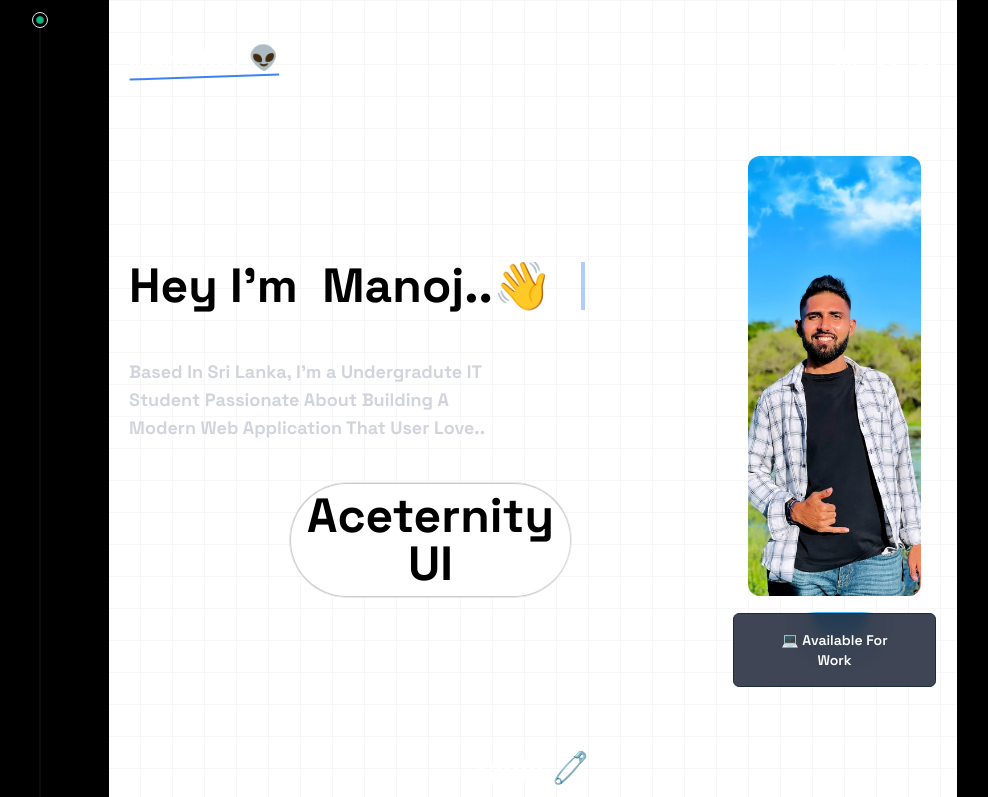
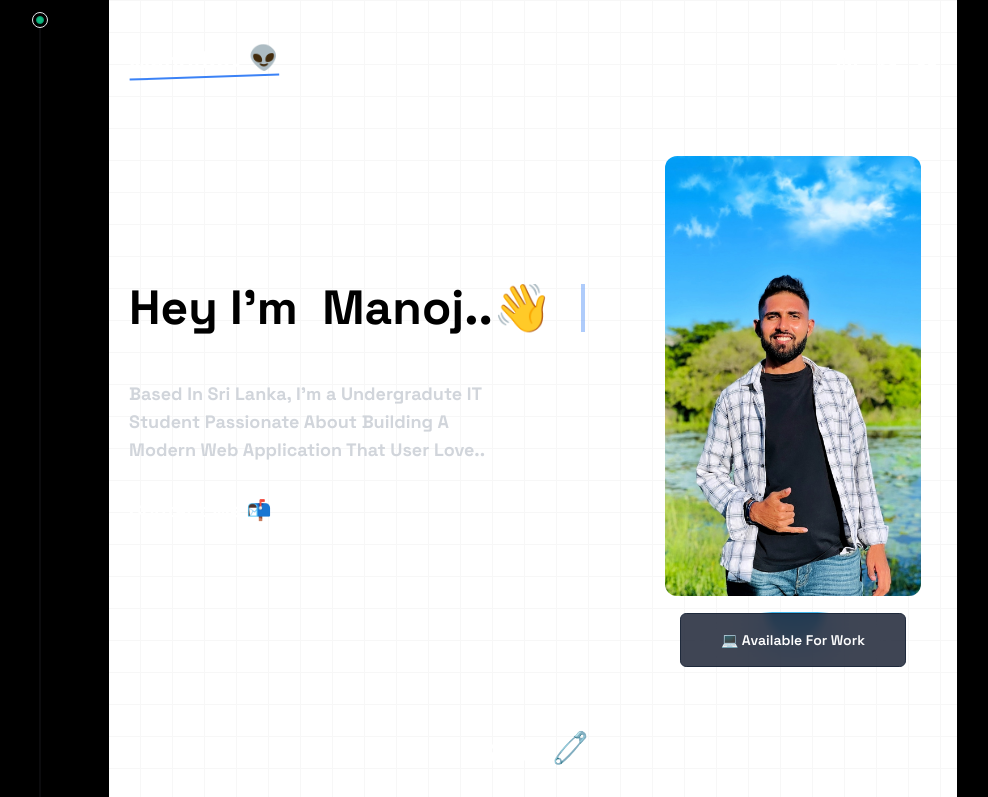
Before and after one commit to ItsLasa/profile, a Next.js app: page / in a window 1280 px wide. Shown: the top 797 px of the page, without its empty margins (107-1095 px from the left). Built offline with nearby package versions, Linux system fonts and the light colour scheme.

Commit message:
remove previous ui comp

```diff
--- a/app/(home)/components/Hero.tsx
+++ b/app/(home)/components/Hero.tsx
@@ -36,7 +36,7 @@
           }
         </p>
 
-        <div className="m-40 flex justify-center text-center">
+      {/* <div className="p-10 flex justify-center text-center">
           <HoverBorderGradient
             containerClassName="rounded-full"
             as="button"
@@ -45,14 +45,14 @@
 
             <span>Aceternity UI</span>
           </HoverBorderGradient>
-        </div>
+        </div> */}
 
-        {/* <Link href={"mailto:manojlasantha306@gmail.com"}>
+        <Link href={"mailto:manojlasantha306@gmail.com"}>
                 <div className='text-[14px] lg:text-xl font-bold py-8'>
                     <h1 className='hover:text-blue-500 transition-all  hover:-rotate-1'>Contact Me 📬</h1>
 
                 </div>
-            </Link> */}
+            </Link>
       </div>
       <div>
         <div className="w-full  py-2 px-4">
```
